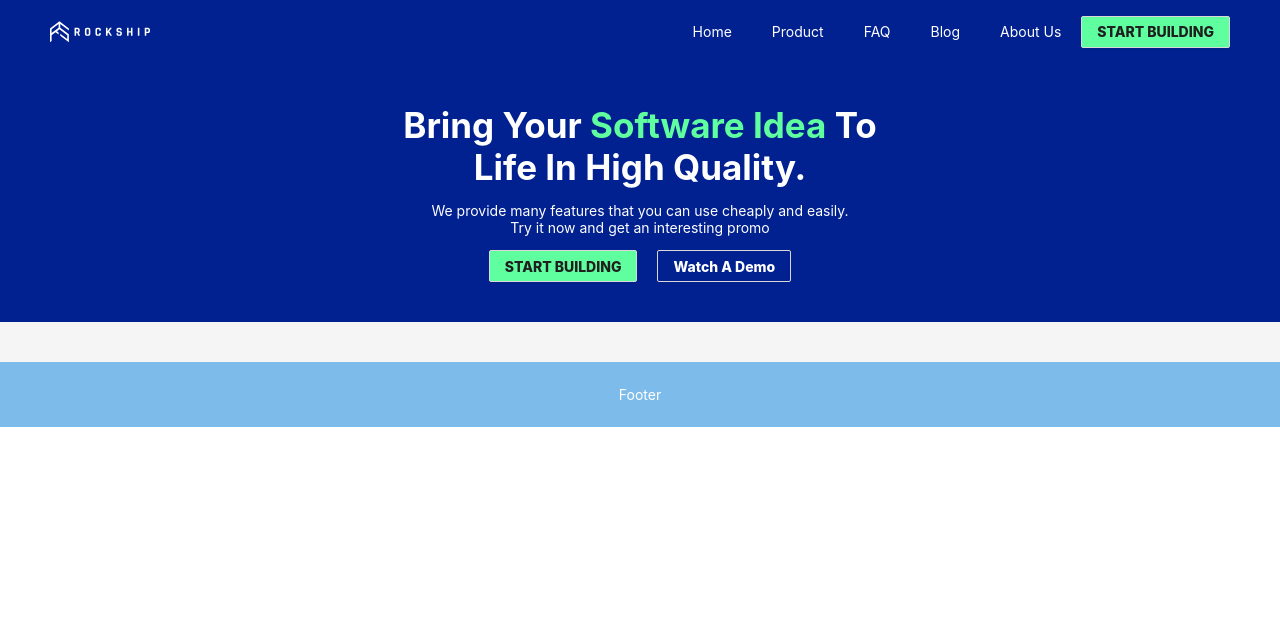
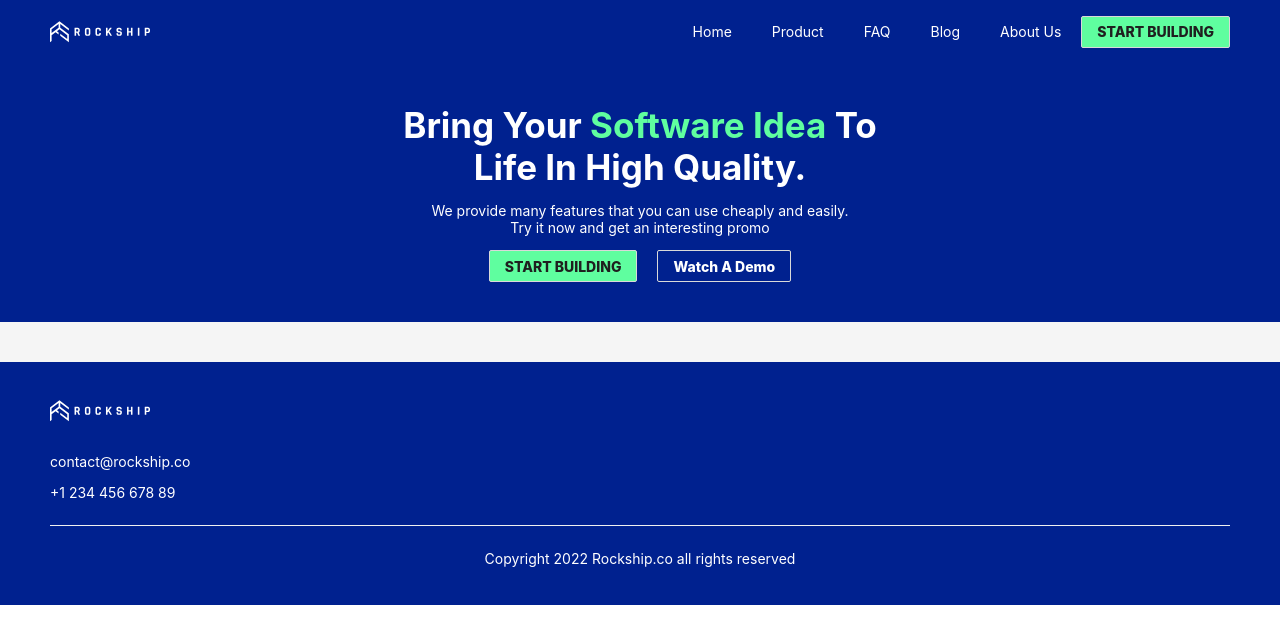
Before and after one commit to htz0707/rockship-frontend, a Next.js app: page / in a window 1280 px wide. Shown: the top 644 px of the page. Built offline with nearby package versions, Linux system fonts and the light colour scheme.

Commit message:
add footer demo

```diff
--- a/src/components/layout.js
+++ b/src/components/layout.js
@@ -1,4 +1,4 @@
-import { Layout, Space, Button } from 'antd';
+import { Layout, Divider, Button } from 'antd';
 import styles from '../styles/layout.module.scss'
 import Link from 'next/link';
 import Image from 'next/image';
@@ -16,9 +16,8 @@ const contentStyle = {
   color: '#fff',
 };
 const footerStyle = {
-  textAlign: 'center',
   color: '#fff',
-  backgroundColor: '#7dbcea',
+  backgroundColor: '#00218F',
 };
 const titleStyle = {
   color: '#FFFFFF',
@@ -84,7 +83,25 @@ const MyLayout = ({ children }) => {
         </div>
       </Header>
       <Content style={contentStyle}>{children}</Content>
-      <Footer style={footerStyle}>Footer</Footer>
+      <Footer style={footerStyle}>
+        <div>
+          <Image src={'/rockship.svg'} height={50} width={100} />
+          <p>contact@rockship.co</p>
+          <p>+1 234 456 678 89</p>
+        </div>
+        <Divider
+          style={{
+            backgroundColor: '#FFFFFF'
+          }}
+        />
+        <p
+          style={{
+            textAlign: 'center'
+          }}
+        >
+          Copyright 2022 Rockship.co all rights reserved
+        </p>
+      </Footer>
     </Layout>
   );
 };
```
